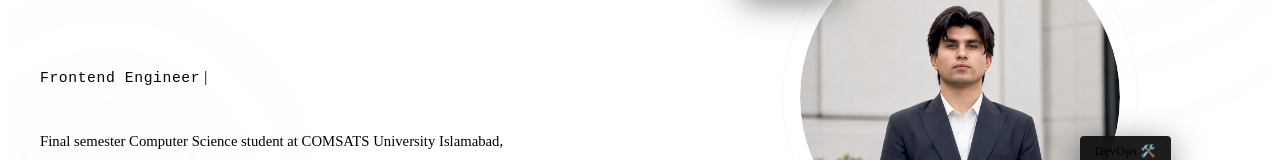
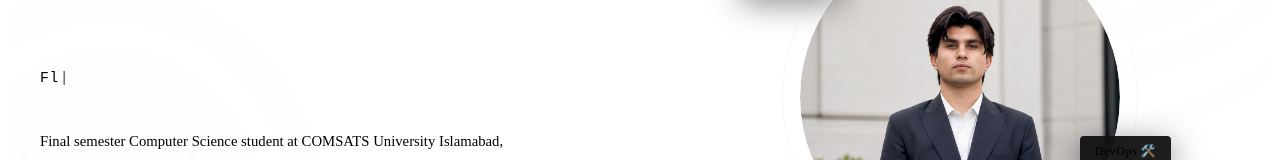
Before and after one commit to Zaifa25/portfolio-HuzaifaMumtaz, a React (Vite) app: page / in a window 1280 px wide. Shown: the part 340-500 px from the top of the page. Built offline with nearby package versions, Linux system fonts and the light colour scheme; the HTML template or start-up script is replaced by a standard one.

Commit message:
added favicon and done some changes in hero section

```diff
--- a/index.html
+++ b/index.html
@@ -2,9 +2,9 @@
 <html lang="en">
   <head>
     <meta charset="UTF-8" />
-    <link rel="icon" type="image/svg+xml" href="/favicon.svg" />
+    <link rel="icon" type="image/png" href="/favicon.png" />
     <meta name="viewport" content="width=device-width, initial-scale=1.0" />
-    <title>Huzaifa Mumtaz — Developer Portfolio</title>
+    <title>Huzaifa Mumtaz</title>
     <link rel="preconnect" href="https://fonts.googleapis.com">
     <link rel="preconnect" href="https://fonts.gstatic.com" crossorigin>
   </head>
--- a/src/components/Hero.jsx
+++ b/src/components/Hero.jsx
@@ -3,10 +3,9 @@
 import '../styles/components.css'
 
 const ROLES = [
-  'MERN Stack Developer',
-  'Frontend Engineer',
-  'React Specialist',
-  'UI/UX Enthusiast',
+  'AI Automation',
+  'Web Developer',
+  'Flutter Developer',
 ]
 
 const SOCIALS = [
```
Also changed, not shown: public/favicon.png (added).
